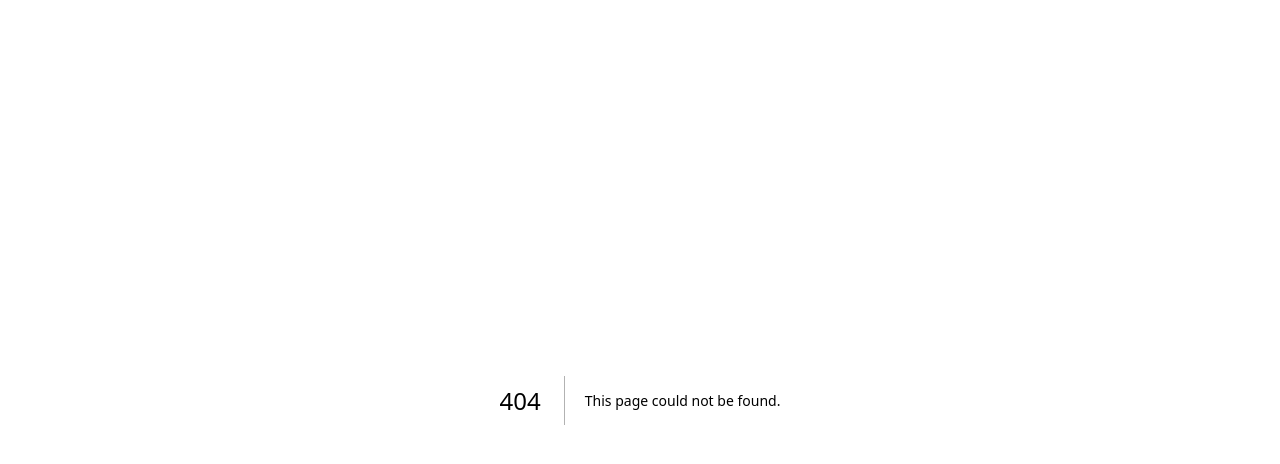
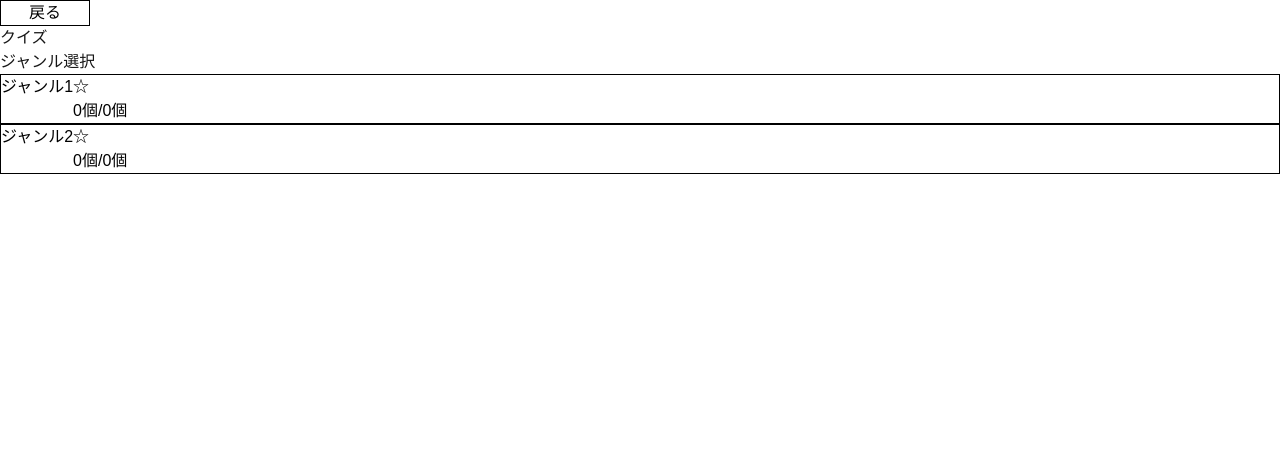
Before and after one commit to 251018-hinokuma/AltF4, a Next.js app: page /quiz_genreSelection in a window 1280 px wide. Before the commit this address had no page. Shown: the top 464 px of the page. Built offline with nearby package versions, Linux system fonts and the light colour scheme.

Commit message:
no message

```diff
--- a/app/quiz_genre/page.js
+++ b/app/quiz_genreSelection/page.js
@@ -14,7 +14,7 @@ export default function QuizGenre() {
       </div>
 
       <div className="content">
-        <Link href="/quiz_stage" className="genreBox">
+        <Link href="/quiz_stageSelection?genreId=1" className="genreBox">
           <div className="genreName">ジャンル1</div>
           <div className="starArea">
             <div>☆</div>
@@ -22,7 +22,7 @@ export default function QuizGenre() {
           </div>
         </Link>
 
-        <Link href="/quiz_stage" className="genreBox">
+        <Link href="/quiz_stageSelection?genreId=2" className="genreBox">
           <div className="genreName">ジャンル2</div>
           <div className="starArea">
             <div>☆</div>
--- a/app/quiz_stage/page.js
+++ b/app/quiz_stageSelection/page.js
@@ -5,7 +5,7 @@ export default function QuizStage() {
   return (
     <div className="page">
       <div className="top">
-        <Link href="/quiz_genre">
+        <Link href="/quiz_genreSelection">
           <button className="menu">戻る</button>
         </Link>
 
```
Also changed, not shown: app/quiz_genreSelection/style.css (renamed from app/quiz_genre/style.css), app/quiz_stageSelection/style.css (renamed from app/quiz_stage/style.css).
